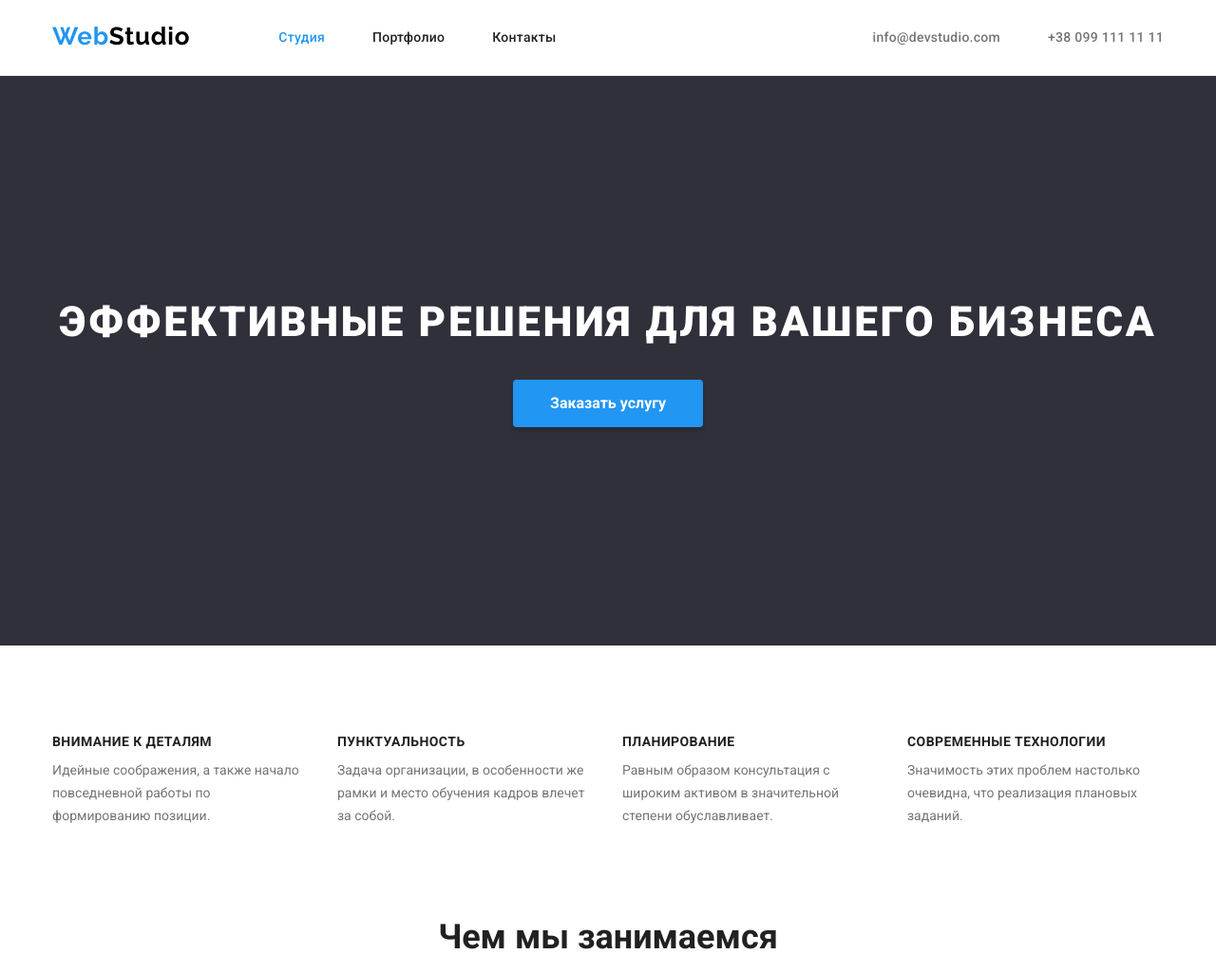
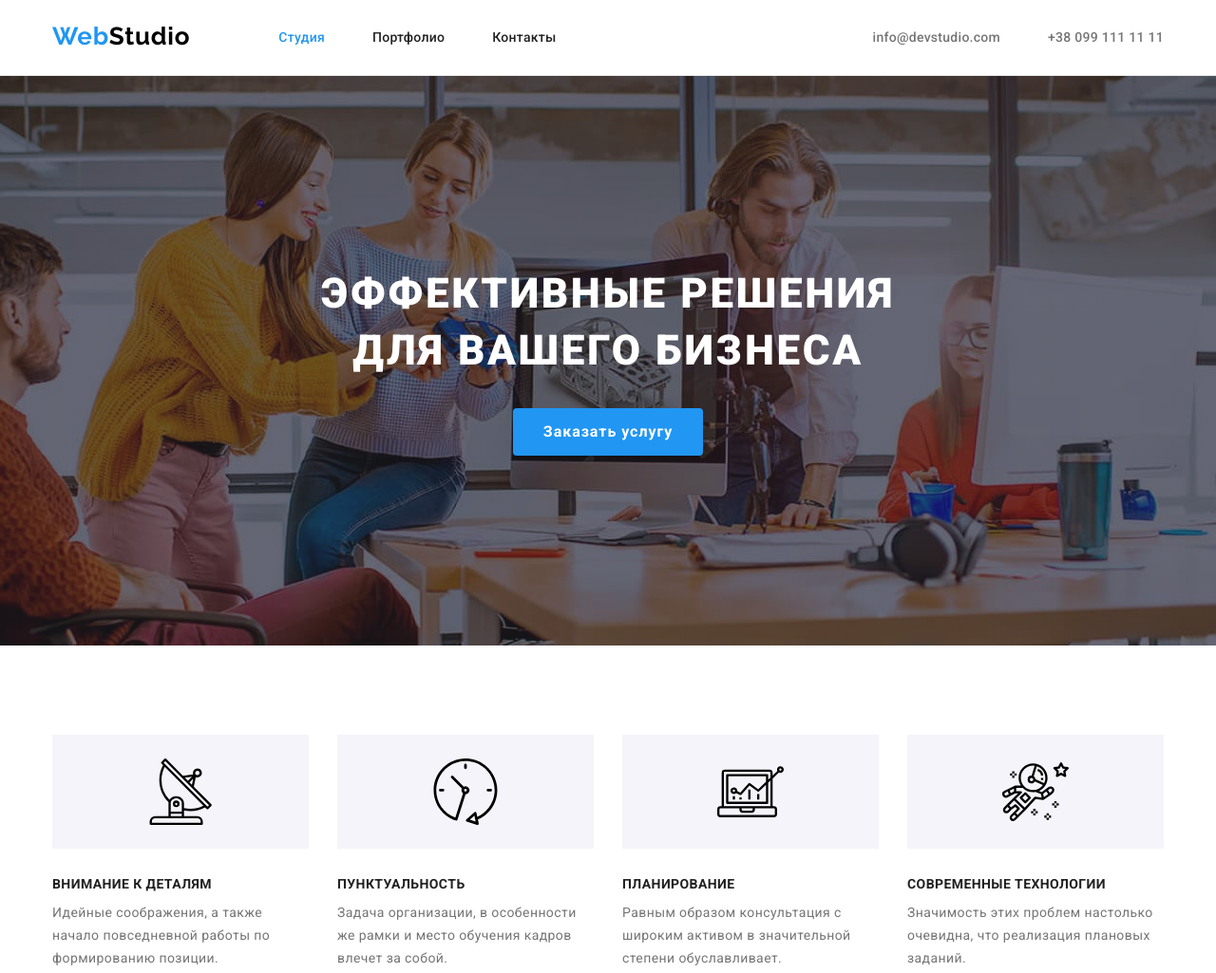
Before and after one commit to OksanaShcherbatyuk/goit-markup-hw-04, a plain HTML site: page index.html in a window 1280 px wide. Shown: the top 1025 px of the page at 95% size. Drawn offline with nearby package versions, Linux system fonts and the light colour scheme.

Commit message:
робить фон для героя, та додає іконки в Переваги

```diff
--- a/css/styles.css
+++ b/css/styles.css
@@ -126,7 +126,16 @@ p {
 }
 
 .main-banner {
-    background-color: #2F303A;
+    max-width: 1600px;
+    margin-left: auto;
+    margin-right: auto;
+    background-color: #C4C4C4;
+    background-image: linear-gradient(to bottom,
+                rgba(47, 48, 58, 0.4),
+                rgba(47, 48, 58, 0.4)), url(../images/bg-image.jpg);
+        background-position: center;
+        background-repeat: no-repeat;
+        background-size: cover;
     min-height: 600px;
     padding-top: 200px;
     padding-bottom: 200px;
@@ -143,6 +152,7 @@ p {
     font-size: 44px;
     line-height: 1.36;
     letter-spacing: 0.06em;
+    text-align: center;
 
     }
 button {
@@ -168,6 +178,7 @@ button {
     font-weight: 700;
     font-size: 16px;
     line-height: 1.88;
+    letter-spacing: 0.06em;
     box-shadow: 0px 4px 4px rgba(0, 0, 0, 0.15);
 
 }
@@ -196,6 +207,16 @@ button {
 .advantages-list:last-child {
     margin-right: 0;
 }
+
+.advantages-icon-container {
+    background-color: #f5f4fa;
+    height: 120px;
+    margin-bottom: var(--set-gap30);
+    display: flex;
+    justify-content: center;
+    align-items: center;
+    color: var(--text-color-primary);
+}
 .advantages h3 {
 
     margin-bottom: 10px;
@@ -214,6 +235,7 @@ button {
     font-weight: 400;
     font-size: 14px;
     line-height: 1.71;
+    letter-spacing: 0.03em;
 }
 
 .whatwedo h2,
--- a/index.html
+++ b/index.html
@@ -33,7 +33,7 @@
         <!--Hero-section-->
         <section class="main-banner">
             <div class="container">
-                <h1 class="banner-slogan">Эффективные решения для вашего бизнеса</h1>
+                <h1 class="banner-slogan">Эффективные решения<br>для вашего бизнеса</h1>
                 <button type="button" class="button btn-index">Заказать услугу</button>
             </div>
         </section>
@@ -43,18 +43,38 @@
             <h2 class="hidden">Преимущества</h2>
             <ul class="advantages">
                 <li class="advantages-list">
+                    <div class="advantages-icon-container">
+                        <svg width="70px" height="70px">
+                            <use href="./images/icons/icons.svg#icon-satellite"></use>
+                        </svg>
+                    </div>
                     <h3>Внимание к деталям</h3>
                     <p>Идейные соображения, а также начало повседневной работы по формированию позиции.</p>
                 </li>
                 <li class="advantages-list">
+                    <div class="advantages-icon-container">
+                        <svg width="70px" height="70px">
+                            <use href="./images/icons/icons.svg#icon-clock"></use>
+                        </svg>
+                    </div>
                     <h3>Пунктуальность</h3>
                     <p>Задача организации, в особенности же рамки и место обучения кадров влечет за собой.</p>
                 </li>
                 <li class="advantages-list">
+                    <div class="advantages-icon-container">
+                        <svg width="70px" height="70px">
+                            <use href="./images/icons/icons.svg#icon-diagram"></use>
+                        </svg>
+                    </div>
                     <h3>Планирование</h3>
                     <p>Равным образом консультация с широким активом в значительной степени обуславливает.</p>
                 </li>
                 <li class="advantages-list">
+                    <div class="advantages-icon-container">
+                        <svg width="70px" height="70px">
+                            <use href="./images/icons/icons.svg#icon-astronaut"></use>
+                        </svg>
+                    </div>
                     <h3>Современные технологии</h3>
                     <p>Значимость этих проблем настолько очевидна, что реализация плановых заданий.</p>
                 </li>
```
Also changed, not shown: images/bg-image.jpg (added), images/icons/icons.svg (added).
